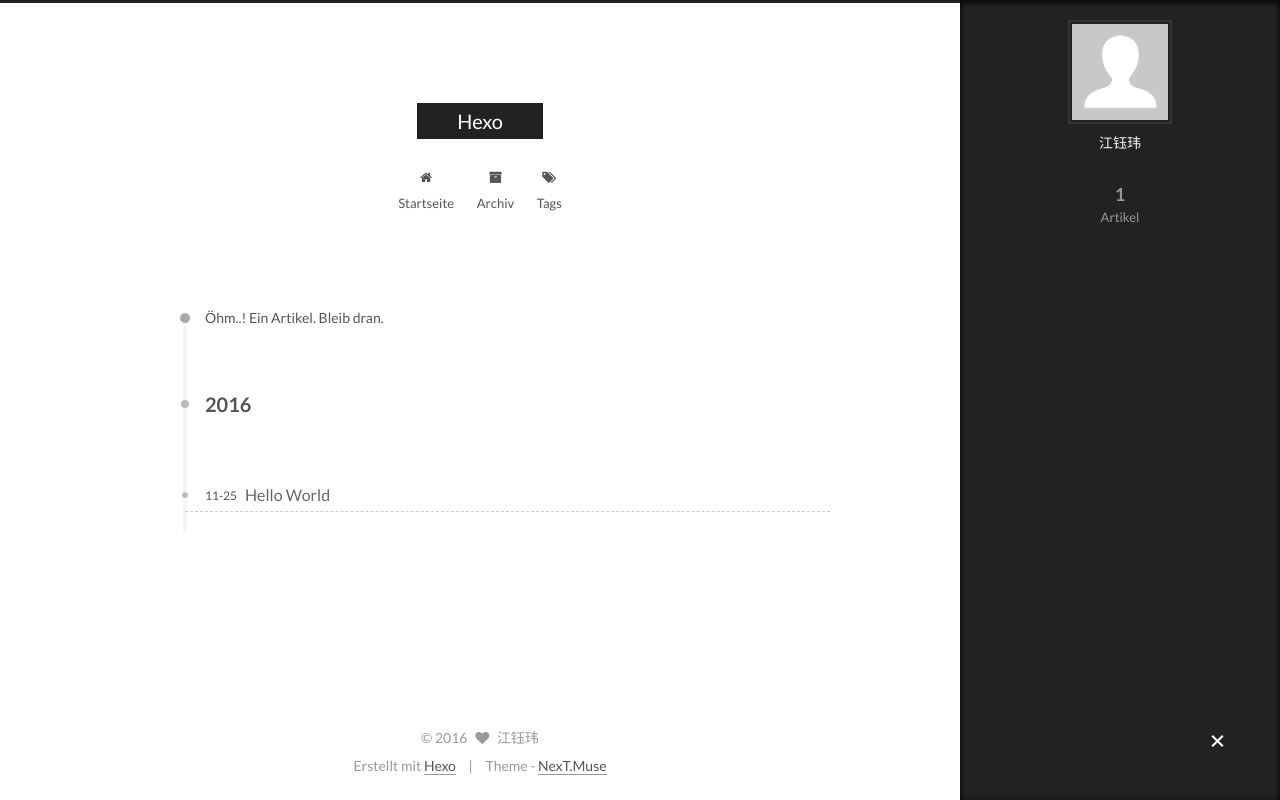
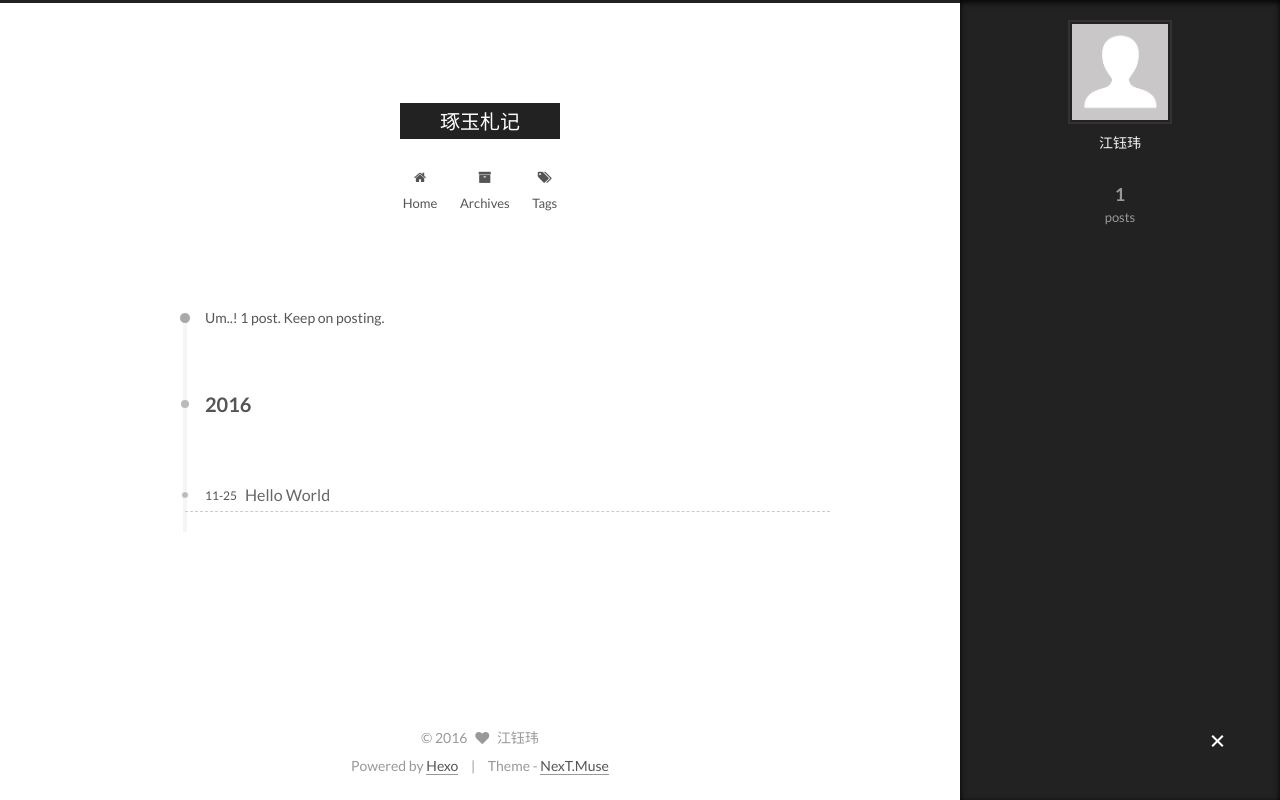
Before and after one commit to jiang-yw/jiang-yw.github.io, a plain HTML site: page archives/2016/11/index.html in a window 1280 px wide. Both pictures are taken after a click on the element 1217 px from the left and 742 px from the top of the page. Drawn offline with Linux system fonts and the light colour scheme.

Commit message:
Site updated: 2016-11-26 22:43:45

```diff
--- a/archives/2016/11/index.html
+++ b/archives/2016/11/index.html
@@ -85,11 +85,11 @@
 
 
 <meta property="og:type" content="website">
-<meta property="og:title" content="Hexo">
+<meta property="og:title" content="琢玉札记">
 <meta property="og:url" content="http://yoursite.com/archives/2016/11/index.html">
-<meta property="og:site_name" content="Hexo">
+<meta property="og:site_name" content="琢玉札记">
 <meta name="twitter:card" content="summary">
-<meta name="twitter:title" content="Hexo">
+<meta name="twitter:title" content="琢玉札记">
 
 
 
@@ -107,7 +107,7 @@
   };
 </script>
 
-  <title> Archiv | Hexo </title>
+  <title> Archive | 琢玉札记 </title>
 </head>
 
 <body itemscope itemtype="http://schema.org/WebPage" lang="">
@@ -138,7 +138,7 @@
   <div class="custom-logo-site-title">
     <a href="/"  class="brand" rel="start">
       <span class="logo-line-before"><i></i></span>
-      <span class="site-title">Hexo</span>
+      <span class="site-title">琢玉札记</span>
       <span class="logo-line-after"><i></i></span>
     </a>
   </div>
@@ -165,7 +165,7 @@
 
               <i class="menu-item-icon fa fa-fw fa-home"></i> <br />
 
-            Startseite
+            Home
           </a>
         </li>
 
@@ -175,7 +175,7 @@
 
               <i class="menu-item-icon fa fa-fw fa-archive"></i> <br />
 
-            Archiv
+            Archives
           </a>
         </li>
 
@@ -215,7 +215,7 @@
 
 
 
-      Öhm..! Ein Artikel. Bleib dran.
+      Um..! 1 post. Keep on posting.
     </span>
 
 
@@ -305,7 +305,7 @@
           <div class="site-state-item site-state-posts">
             <a href="/archives">
               <span class="site-state-item-count">1</span>
-              <span class="site-state-item-name">Artikel</span>
+              <span class="site-state-item-name">posts</span>
             </a>
           </div>
 
@@ -352,7 +352,7 @@
 </div>
 
 <div class="powered-by">
-  Erstellt mit  <a class="theme-link" href="http://hexo.io">Hexo</a>
+  Powered by <a class="theme-link" href="http://hexo.io">Hexo</a>
 </div>
 
 <div class="theme-info">
--- a/css/main.css
+++ b/css/main.css
@@ -1548,7 +1548,7 @@
   width: 4px;
   height: 4px;
   border-radius: 50%;
-  background: #81e2d1;
+  background: #faaa0d;
 }
 .links-of-blogroll {
   font-size: 13px;
```
Also changed, not shown: 2016/11/25/hello-world/index.html (+10 -10 lines), archives/2016/index.html (+10 -10 lines), archives/index.html (+10 -10 lines), index.html (+10 -10 lines).
